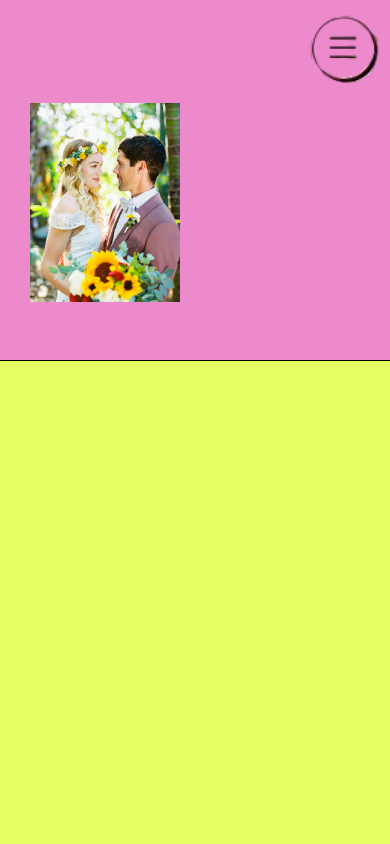
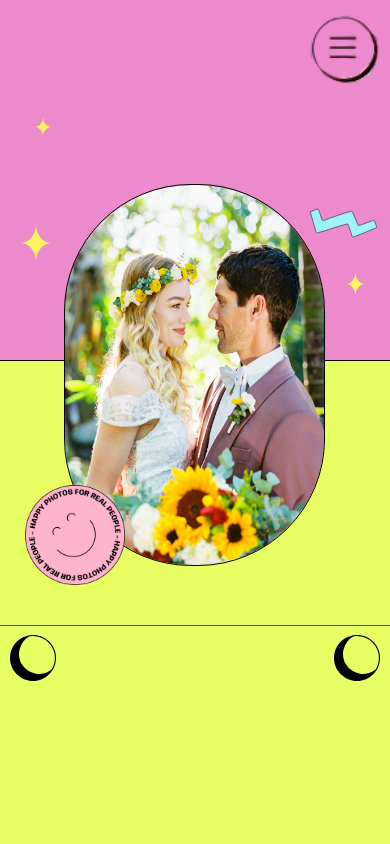
Before and after one commit to Brayanestiv1/proyecto-html-css, a plain HTML site: page index.html in a window 390 px wide. Shown: the top 844 px of the page. Drawn offline with Linux system fonts and the light colour scheme.

Commit message:
segundo comic

```diff
--- a/index.html
+++ b/index.html
@@ -9,15 +9,28 @@
 <body>
     <div class="global">
         <div class="sesion-inicio">
-            <div class="caja1">
-                <img class="img1" src ="img/sesion inicial/Captura_desde_2024-10-23_20-09-18-removebg-preview.png" alt="">
-                <img class="img2" src="img/sesion inicial/foto.jpg" alt="">
-            </div>
+            <div class="caja1"></div>
             <div class="caja2"></div>
+            <div><img class="img1" src ="img/sesion inicial/Captura_desde_2024-10-23_20-09-18-removebg-preview.png" alt=""></div>
+            <div> <img class="img2" src="img/sesion inicial/foto.jpg" alt=""></div>
+            <div><img class="estrella" src="img/sesion inicial/estrella.svg" alt=""></div>
+            <div><img class="estrella1" src="img/sesion inicial/estrella.svg" alt=""></div>
+            <div><img class="estrella2" src="img/sesion inicial/estrella.svg" alt=""></div>
+            <div><img class="logo" src="img/sesion inicial/logo.png" alt=""></div>
+            <div><img class="linea" src="img/sesion inicial/linea.svg" alt="" ></div>
         </div>
 
-        <div class="caja3"></div>
-        <div class="caja4"></div>
+            <div class="seccion-nosotros">
+                <div class="lunas">
+                <div><img class="medialuna" src="img/seccion nosotros/medialuna.svg" alt="" ></div>
+                <div><img class="medialuna" src="img/seccion nosotros/medialuna1.svg" alt="" ></div>
+                </div>
+
+
+
+
+            </div>
+
         <div class="caja5"></div>
         <div class="caja6"></div>
         <div class="caja7"></div>
--- a/style/style.css
+++ b/style/style.css
@@ -12,40 +12,162 @@ body {
 .global {
     position: relative;
     width: 100%;
-    height: 100vh;
+    height: 10000px;
     margin: 0;
     padding: 0;
 
 }
 
 [class="caja"] {
-    display: flex;
     position: absolute;
 
 }
 
+.sesion-inicio {
+    position: relative;
+    outline: 1px solid red;
+    width: 100%;
+    height: 625px;
+}
+
 .caja1 {
+    position: absolute;
     outline: 1px solid black;
     background-color: rgb(236, 138, 203);
     height: 360px;
+    width: 100%;
+    z-index: 1;
 }
 
 .img1 {
     margin-left: 307px;
     margin-top: 10px;
     width: 75px;
+    position: absolute;
+    z-index: 4;
 }
 
 .img2 {
-    margin-left: 30px;
-    margin-top: 10px;
-    width: 150px;
+    margin-left: 65px;
+    margin-top: 185px;
+    width: 259px;
+    height: 380px;
+    border-radius: 126px;
+    outline: 1px solid black;
+    position: absolute;
+    z-index: 2;
 }
-.caja2 {
-    background-color: rgb(231, 255, 98);
-    height: 800px;
+
+.estrella {
+    margin-left: 17px;
+    margin-top: 224px;
+    width: 38px;
+    height: 38px;
+    position: absolute;
+    z-index: 3;
+
+}
+
+.estrella1 {
+    margin-left: 344px;
+    margin-top: 272px;
+    width: 23px;
+    height: 24px;
+    position: absolute;
+    z-index: 5;
+
+}
+
+.estrella2 {
+    margin-left: 33px;
+    margin-top: 117px;
+    width: 20px;
+    height: 20px;
+    position: absolute;
+    z-index: 6;
+
+}
+
+.logo {
+    margin-left: 25px;
+    margin-top: 485px;
+    width: 100px;
+    height: 100px;
+    position: absolute;
+    z-index: 7;
 }
 
 
 
+.linea {
+    margin-left: 310px;
+    margin-top: 208px;
+    width: 67px;
+    height: 30px;
+    position: absolute;
+    z-index: 8;
+
 }
+.caja2 {
+
+    background-color: rgb(231, 255, 98);
+    height: 625px;
+    width: 100%;
+    position: absolute;
+    z-index: 0;
+}
+
+.seccion-nosotros {
+    overflow: hidden;
+    margin: 0;
+    padding: 0;
+    width: 100%;
+    background-color: rgb(231, 255, 98);
+    height: 625px;
+    z-index: 0;
+}
+
+.lunas {
+    display: flex;
+    flex-direction: row;
+    justify-content: space-between;
+    padding: 10px 10px;
+
+
+}
+
+
+
+
+
+
+
+
+
+
+
+
+
+
+
+
+
+
+
+
+
+
+
+
+
+
+
+
+
+
+
+
+
+
+
+}
```
Also changed, not shown: img/seccion nosotros/medialuna.svg (added), img/seccion nosotros/medialuna1.svg (added), img/sesion inicial/estrella.svg (added), img/sesion inicial/estrella1.svg (added), img/sesion inicial/estrella2.svg (added), img/sesion inicial/linea.svg (added), img/sesion inicial/logo.png (added).
